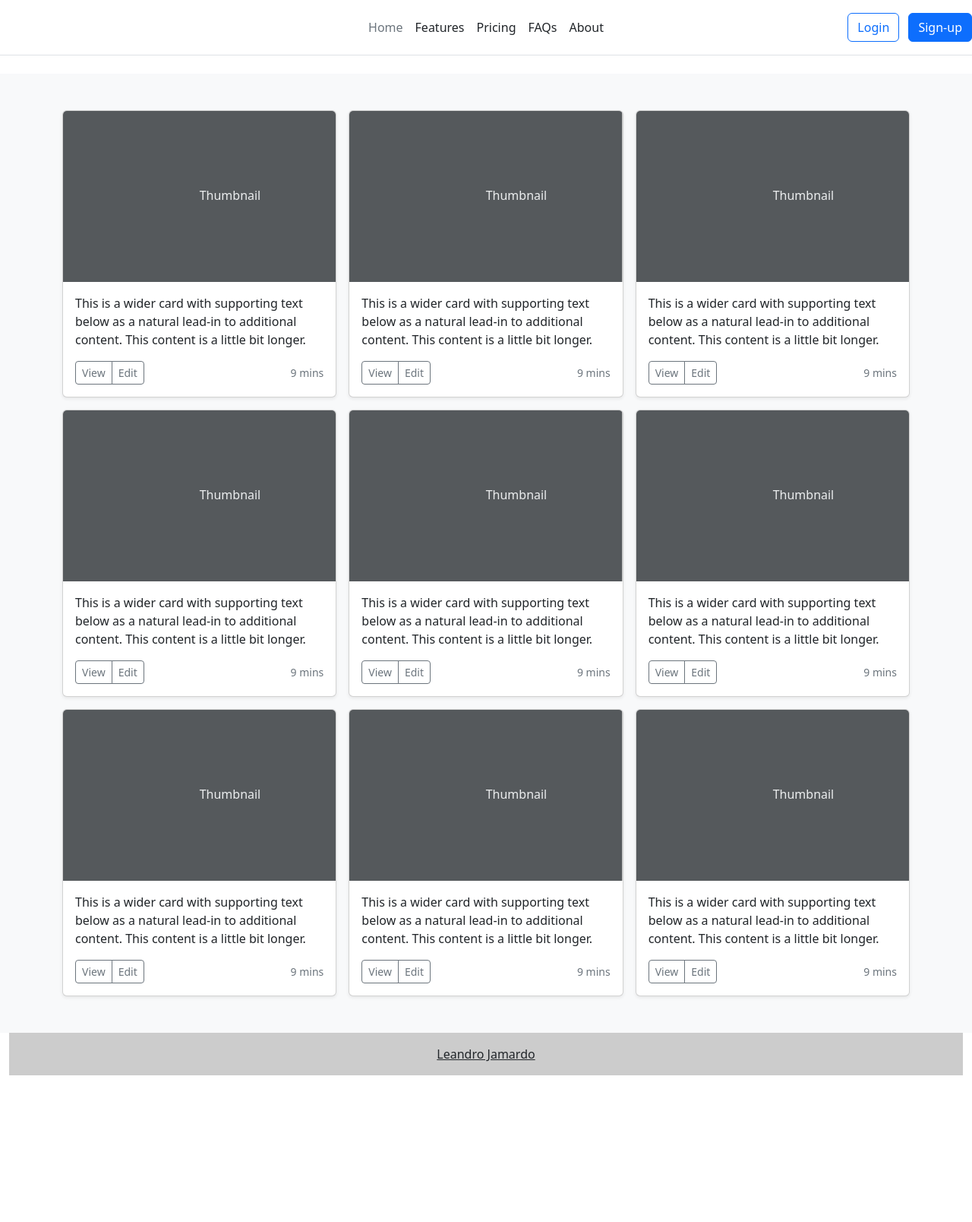
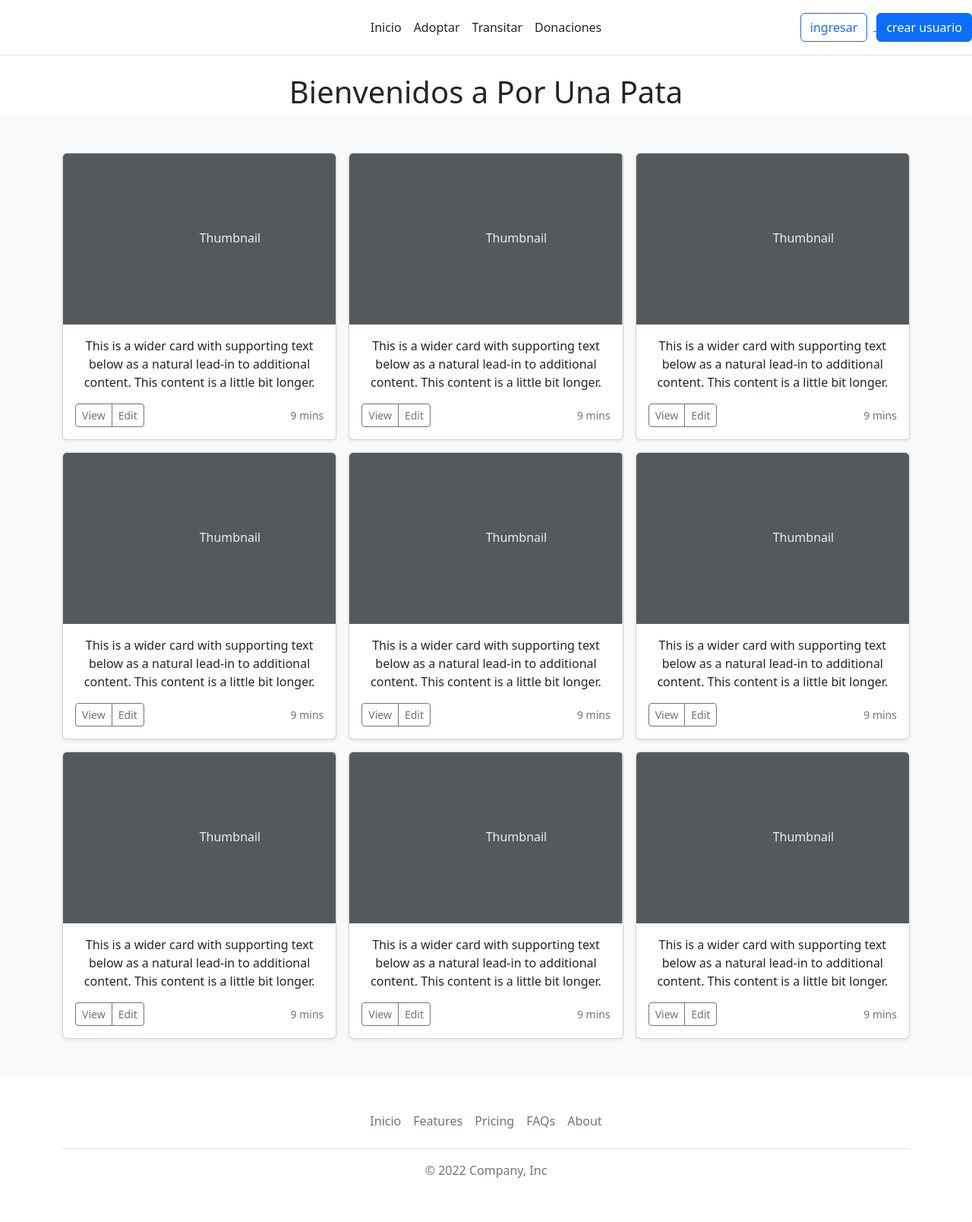
Before and after one commit to LeanEze/EntregaFinal, a Django app: template mi_app/templates/mi_app/index.html in a window 1280 px wide. Shown: the whole page at 76% size. Before the commit the page ends 1415 px from the top, so only its background shows below. Run offline with Django 3.2, Linux system fonts and the light colour scheme; the template is opened without the code that fills it, so the values that code supplies are empty.

Commit message:
actualizacion y coneccion entre templates

```diff
--- a/mi_app/templates/mi_app/index.html
+++ b/mi_app/templates/mi_app/index.html
@@ -1,39 +1,14 @@
-<!DOCTYPE html>
-<html lang="en">
+{% extends 'mi_app/padre.html' %}
 
-<head>
+<!--contenido-->
+{%block Cuerpo%}
 
-  {% load static %} <!--carga el static utilizado en el href-->
-
-  <meta charset="UTF-8">
-    <meta http-equiv="X-UA-Compatible" content="IE=edge">
-    <meta name="viewport" content="width=device-width, initial-scale=1.0">
-    <link href="{% static 'mi_app/css/bootstrap.css' %}" rel="stylesheet" />
-
-    <title>Document</title>
-</head>
-
-<body>
-<!--barra navegacion-->
-<header class="d-flex flex-wrap align-items-center justify-content-center justify-content-md-between py-3 mb-4 border-bottom">
-  <a href="/" class="d-flex align-items-center col-md-3 mb-2 mb-md-0 text-dark text-decoration-none">
-    <svg class="bi me-2" width="40" height="32" role="img" aria-label="Bootstrap"><use xlink:href="#bootstrap"></use></svg>
-  </a>
-
-  <ul class="nav col-12 col-md-auto mb-2 justify-content-center mb-md-0">
-    <li><a href="#" class="nav-link px-2 link-secondary">Home</a></li>
-    <li><a href="#" class="nav-link px-2 link-dark">Features</a></li>
-    <li><a href="#" class="nav-link px-2 link-dark">Pricing</a></li>
-    <li><a href="#" class="nav-link px-2 link-dark">FAQs</a></li>
-    <li><a href="#" class="nav-link px-2 link-dark">About</a></li>
-  </ul>
-
-  <div class="col-md-3 text-end">
-    <button type="button" class="btn btn-outline-primary me-2">Login</button>
-    <button type="button" class="btn btn-primary">Sign-up</button>
-  </div>
-
-</header>
+<!--Titulo-->
+<h1>Bienvenidos a Por Una Pata</h1>
+<style>
+  h1 {text-align: center;}
+  p {text-align: center;}
+</style>
 
 <!--noticias-->
 <div class="album py-5 bg-light">
@@ -190,19 +165,4 @@
   </div>
 </div>
 
-
-<!--contenido-->
-{%block Cuerpo%}
 {%endblock%}
-
-<!--pie de pagina-->
-<div class="container-fluid footer navbar-fixed-bottom">
-    <div class="text-center p-3" style="background-color: rgba(0, 0, 0, 0.2);">
-    <a class="text-dark" href="https://Jamardo.com/">Leandro Jamardo</a>
-  </div>
-</div>
-
-
-
-</body>
-</html>
--- a/mi_app/templates/mi_app/padre.html
+++ b/mi_app/templates/mi_app/padre.html
@@ -0,0 +1,65 @@
+<!DOCTYPE html>
+<html lang="en">
+
+<head>
+
+  {% load static %} <!--carga el static utilizado en el href-->
+
+  <meta charset="UTF-8">
+    <meta http-equiv="X-UA-Compatible" content="IE=edge">
+    <meta name="viewport" content="width=device-width, initial-scale=1.0">
+    <link href="{% static 'mi_app/css/bootstrap.css' %}" rel="stylesheet" />
+
+    <title>X Una Pata</title>
+</head>
+
+<body>
+<!--barra navegacion-->
+<header class="d-flex flex-wrap align-items-center justify-content-center justify-content-md-between py-3 mb-4 border-bottom">
+  <a href="/" class="d-flex align-items-center col-md-3 mb-2 mb-md-0 text-dark text-decoration-none">
+    <svg class="bi me-2" width="40" height="32" role="img" aria-label="Bootstrap"><use xlink:href="#bootstrap"></use></svg>
+  </a>
+
+  <ul class="nav col-12 col-md-auto mb-2 justify-content-center mb-md-0">
+    <li><a href="http://127.0.0.1:8000/inicio/" class="nav-link px-2 link-dark">Inicio</a></li>
+    <li><a href="http://127.0.0.1:8000/adoptar/" class="nav-link px-2 link-dark">Adoptar</a></li>
+    <li><a href="http://127.0.0.1:8000/transitar" class="nav-link px-2 link-dark">Transitar</a></li>
+    <li><a href="http://127.0.0.1:8000/donaciones/" class="nav-link px-2 link-dark">Donaciones</a></li>
+  </ul>
+
+  <div class="col-md-3 text-end">
+    <a href="http://127.0.0.1:8000/ingresarusuario/">
+        <button type="button" class="btn btn-outline-primary me-2">ingresar</button>
+    </a>
+
+    <button type="button" class="btn btn-primary">crear usuario</button>
+
+</div>
+
+</header>
+
+
+<!--contenido-->
+{%block Cuerpo%}
+
+{%endblock%}
+
+
+<!--pie de pagina-->
+<div class="container">
+  <footer class="py-3 my-4">
+    <ul class="nav justify-content-center border-bottom pb-3 mb-3">
+      <li class="nav-item"><a href="#" class="nav-link px-2 text-muted">Inicio</a></li>
+      <li class="nav-item"><a href="#" class="nav-link px-2 text-muted">Features</a></li>
+      <li class="nav-item"><a href="#" class="nav-link px-2 text-muted">Pricing</a></li>
+      <li class="nav-item"><a href="#" class="nav-link px-2 text-muted">FAQs</a></li>
+      <li class="nav-item"><a href="#" class="nav-link px-2 text-muted">About</a></li>
+    </ul>
+    <p class="text-center text-muted">© 2022 Company, Inc</p>
+  </footer>
+</div>
+
+
+
+</body>
+</html>
```
Also changed, not shown: mi_app/templates/mi_app/donaciones.html (added, +9 -0 lines), mi_app/templates/mi_app/formularioAdopcion.html (added, +9 -0 lines), mi_app/templates/mi_app/ingresarUsuario.html (added, +35 -0 lines), mi_app/templates/mi_app/transitar.html (added, +9 -0 lines), mi_app/urls.py (+5 -2 lines), mi_app/views.py (+18 -1 lines), mi_app/templates/mi_app/formilarioAdopcion.html (deleted).
